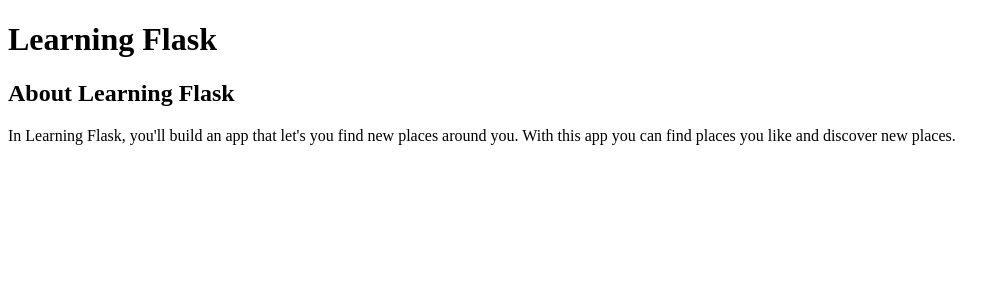
After one commit to chandragan22/learning-flask, a Flask app: page /about in a window 1280 px wide. The commit adds this page. Shown: the top 300 px of the page, without its empty margins (0-1007 px from the left). Run offline with Flask 2, Linux system fonts and the light colour scheme.

Commit message:
About page

```diff
--- a/routes.py
+++ b/routes.py
@@ -6,6 +6,10 @@ app = Flask(__name__)
 def index():
 	return render_template("index.html")
 
+@app.route("/about")
+def about():
+	return render_template("about.html")
+
 
 if __name__ == "__main__":
 	app.run(debug=True)
--- /dev/null
+++ b/templates/about.html
@@ -0,0 +1,12 @@
+{% extends "layout.html" %}
+
+{% block content %}
+	<main class="about-section">
+		<div class="container">
+
+		<h2>About Learning Flask</h2>
+		<p>In Learning Flask, you'll build an app that let's you find new places around you. With this app you can find places you like and discover new places.</p>
+
+		</div>
+	</main>
+{% endblock %}
--- a/templates/index.html
+++ b/templates/index.html
@@ -8,7 +8,7 @@
 			<div class="section-content">
 				<h2>Discover places near you,</h2>
 				<a href="#" class="btn-primary">Sign up</a>
-				<a href="#" class="btin-secondary">Learn more</a>
+				<a href="{{  url_for('about')  }}" class="btin-secondary">Learn more</a>
 
 			</div>
 
```
Also changed, not shown: static/css/main.css (line endings or trailing spaces).
